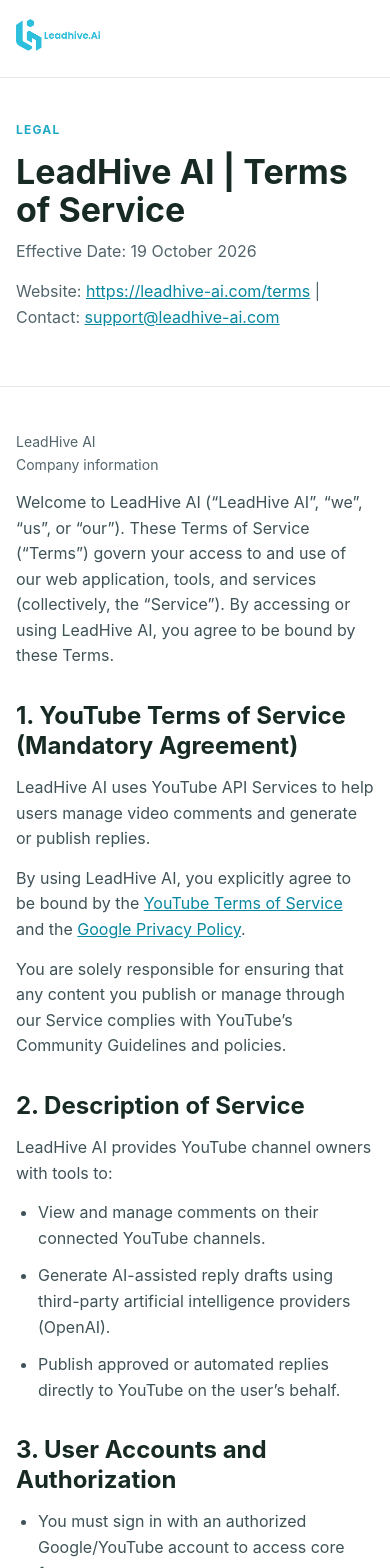
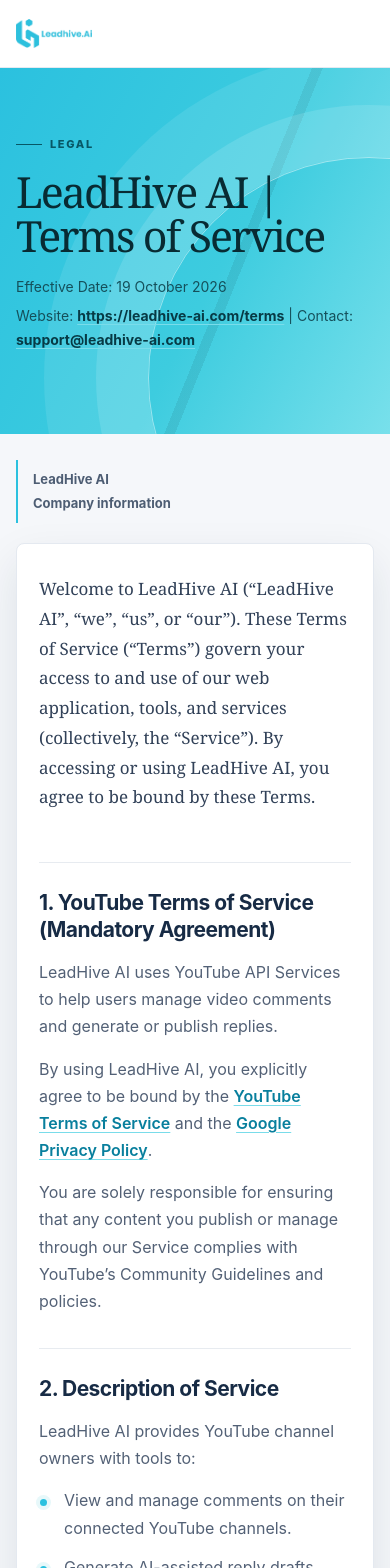
Before and after one commit to mnoumanrasheed/leadhive-ai-web, a React (Vite) app: page /terms in a window 390 px wide. Shown: the top 1568 px of the page. Built offline with nearby package versions, Linux system fonts and the light colour scheme.

Commit message:
term page design

```diff
--- /dev/null
+++ b/public/legal.css
@@ -0,0 +1,33 @@
+:root { font-family: Inter, ui-sans-serif, system-ui, -apple-system, BlinkMacSystemFont, "Segoe UI", sans-serif; color: #1b2638; background: #f5f7fa; line-height: 1.7; }
+* { box-sizing: border-box; }
+body { margin: 0; background: #f5f7fa; }
+.container { width: min(100% - 48px, 1160px); margin: auto; }
+.nav { position: sticky; top: 0; z-index: 10; height: 78px; display: flex; align-items: center; background: rgba(255,255,255,.96); border-bottom: 1px solid #e5eaf1; backdrop-filter: blur(16px); }
+.nav .container { display: flex; align-items: center; justify-content: space-between; }
+.nav .container::after { content: "Trust & Legal"; color: #168ca1; font-size: 12px; font-weight: 750; letter-spacing: .13em; text-transform: uppercase; }
+.nav img { display: block; width: auto; height: 34px; }
+.hero { position: relative; overflow: hidden; padding: 56px 0 66px; color: #082b33; background: linear-gradient(118deg, #2bc1df 0%, #3dccdf 56%, #78e0eb 100%); border: 0; }
+.hero::before { content: ""; position: absolute; inset: 0; background: linear-gradient(112deg, transparent 0 58%, rgba(8,43,51,.09) 58% 60%, transparent 60%); }
+.hero::after { content: ""; position: absolute; right: -80px; bottom: -165px; width: 440px; height: 440px; border: 1px solid rgba(255,255,255,.48); border-radius: 50%; box-shadow: 0 0 0 52px rgba(255,255,255,.12), 0 0 0 104px rgba(255,255,255,.09); }
+.hero .container { position: relative; z-index: 1; }
+.eyebrow { display: inline-flex; align-items: center; gap: 8px; margin: 0; color: #075766; font-size: 11px; font-weight: 800; letter-spacing: .15em; text-transform: uppercase; }
+.eyebrow::before { content: ""; display: inline-block; width: 26px; height: 1px; background: currentColor; }
+.hero h1 { max-width: 850px; margin: 16px 0; color: #082b33; font-family: Georgia, "Times New Roman", serif; font-size: clamp(42px,5vw,68px); font-weight: 500; letter-spacing: -.045em; line-height: 1.04; }
+.meta { margin: 5px 0; color: #15505b; font-size: 14px; }
+.meta a { color: #073a45; font-weight: 750; }
+.layout { align-items: start; gap: 64px; padding: 0 0 80px; }
+.aside { position: sticky; top: 98px; margin-top: 36px; padding: 16px 0 16px 18px; border-left: 2px solid #2bc1df; color: #4d5d73; font-size: 13px; font-weight: 700; line-height: 1.8; }
+article { position: relative; z-index: 2; margin-top: -32px; padding: 48px 56px 36px; border: 1px solid #e4e9f0; border-radius: 10px; background: #fff; box-shadow: 0 18px 44px rgba(17,35,62,.10); }
+article > p:first-child { padding-bottom: 28px; color: #314158; font-family: Georgia, "Times New Roman", serif; font-size: 19px; line-height: 1.75; }
+article > p + section { margin-top: 32px; }
+section { margin: 0; padding: 33px 0 25px; border-top: 1px solid #e7ebf0; }
+h2 { margin: 0 0 15px; color: #172b45; font-size: 23px; letter-spacing: -.025em; line-height: 1.28; }
+p { margin: 0 0 15px; color: #536176; }
+ul { margin: 0 0 14px; padding: 0; list-style: none; }
+li { position: relative; margin: 0 0 12px; padding-left: 25px; color: #536176; }
+li::before { content: ""; position: absolute; top: .74em; left: 1px; width: 7px; height: 7px; border-radius: 50%; background: #2bc1df; box-shadow: 0 0 0 4px #e7f8fa; }
+strong { color: #263c58; }
+a { color: #087f9d; font-weight: 600; text-decoration: underline; text-decoration-color: #79dcea; text-underline-offset: 3px; }
+a:hover { color: #045c77; text-decoration-color: currentColor; }
+footer { padding: 34px 0; border-top: 1px solid #e1e7ee; background: #fff; color: #6b7a8e; font-size: 13px; }
+@media (max-width:760px) { .container { width: min(100% - 32px,1160px); }.nav { height: 68px; }.nav img { height: 29px; }.nav .container::after { display:none; }.hero { padding: 58px 0 78px; }.hero h1 { font-size: clamp(38px,11vw,52px); }.hero::after { right:-200px; }.layout { display:block; padding:0 0 56px; }.aside { position:static; margin:26px 0 20px; padding:8px 0 8px 15px; }article { margin-top:0; padding:30px 22px 20px; border-radius:8px; }article > p:first-child { padding-bottom:18px; font-size:17px; }section { padding:27px 0 18px; }h2 { font-size:21px; } }
--- a/public/privacy/index.html
+++ b/public/privacy/index.html
@@ -10,6 +10,7 @@
   <style>
     :root{font-family:Inter,Arial,sans-serif;color:#172b24;background:#fff;line-height:1.6}*{box-sizing:border-box}body{margin:0}.container{width:min(100% - 40px,1120px);margin:auto}.nav{height:78px;display:flex;align-items:center;border-bottom:1px solid #e5e7eb}.nav img{height:32px}.hero{padding:64px 0 54px;border-bottom:1px solid #e5e7eb}.eyebrow{color:#20a9c5;font-size:12px;font-weight:700;letter-spacing:.1em;text-transform:uppercase}.hero h1{font-size:clamp(34px,5vw,58px);line-height:1.12;margin:8px 0 10px}.meta{color:#52646b}.layout{display:grid;grid-template-columns:200px minmax(0,720px);gap:70px;padding:65px 0}.aside{color:#52646b;font-size:14px}article>p,section{margin:0 0 32px}h2{font-size:24px;line-height:1.25;margin:0 0 14px;color:#172b24}p{margin:0 0 14px;color:#3e5257}ul{padding-left:22px;margin:0 0 16px;color:#3e5257}li{margin:0 0 12px}a{color:#07879f;overflow-wrap:anywhere}footer{border-top:1px solid #e5e7eb;padding:28px 0;color:#52646b;font-size:14px}@media(max-width:760px){.layout{grid-template-columns:1fr;gap:14px;padding:44px 0}.hero{padding:42px 0}.container{width:min(100% - 32px,1120px)}}
   </style>
+  <link rel="stylesheet" href="/legal.css">
 </head>
 <body>
   <nav class="nav"><div class="container"><a href="/" aria-label="LeadHive AI home"><img src="/leadhive-logo-light.png" alt="LeadHive AI"></a></div></nav>
--- a/public/terms/index.html
+++ b/public/terms/index.html
@@ -10,6 +10,7 @@
   <style>
     :root{font-family:Inter,Arial,sans-serif;color:#172b24;background:#fff;line-height:1.6}*{box-sizing:border-box}body{margin:0}.container{width:min(100% - 40px,1120px);margin:auto}.nav{height:78px;display:flex;align-items:center;border-bottom:1px solid #e5e7eb}.nav img{height:32px}.hero{padding:64px 0 54px;border-bottom:1px solid #e5e7eb}.eyebrow{color:#20a9c5;font-size:12px;font-weight:700;letter-spacing:.1em;text-transform:uppercase}.hero h1{font-size:clamp(34px,5vw,58px);line-height:1.12;margin:8px 0 10px}.meta{color:#52646b}.layout{display:grid;grid-template-columns:200px minmax(0,720px);gap:70px;padding:65px 0}.aside{color:#52646b;font-size:14px}article>p,section{margin:0 0 32px}h2{font-size:24px;line-height:1.25;margin:0 0 14px;color:#172b24}p{margin:0 0 14px;color:#3e5257}ul{padding-left:22px;margin:0;color:#3e5257}li{margin:0 0 12px}a{color:#07879f;overflow-wrap:anywhere}footer{border-top:1px solid #e5e7eb;padding:28px 0;color:#52646b;font-size:14px}@media(max-width:760px){.layout{grid-template-columns:1fr;gap:14px;padding:44px 0}.hero{padding:42px 0}.container{width:min(100% - 32px,1120px)}}
   </style>
+  <link rel="stylesheet" href="/legal.css">
 </head>
 <body>
   <nav class="nav"><div class="container"><a href="/" aria-label="LeadHive AI home"><img src="/leadhive-logo-light.png" alt="LeadHive AI"></a></div></nav>
--- a/src/features/legal/LegalPage.jsx
+++ b/src/features/legal/LegalPage.jsx
@@ -9,8 +9,8 @@
 export function LegalPage({ type }) {
   const privacy = type === "privacy";
   useEffect(() => {
-    if (privacy) window.location.replace("/privacy/");
-    else window.location.replace("/terms/");
+    if (privacy) window.location.replace("/privacy/index.html");
+    else window.location.replace("/terms/index.html");
   }, [privacy]);
   if (privacy || type === "terms") return null;
   return <div className="site-shell legal-shell"><Navbar /><main className="legal-page"><header className="legal-hero"><div className="container"><Link className="legal-back" to="/"><ArrowLeft /> Back to LeadHive AI</Link><p className="eyebrow light">Legal</p><h1>Terms of Use</h1><p>The terms that apply when using the LeadHive AI website.</p><small>Last updated: 26 August 2026</small></div></header><div className="container legal-content"><aside>LeadHive AI<br />Company information</aside><article>{terms.map(([heading, copy]) => <section key={heading}><h2>{heading}</h2><p>{copy}</p></section>)}</article></div></main><Footer /></div>;
```
